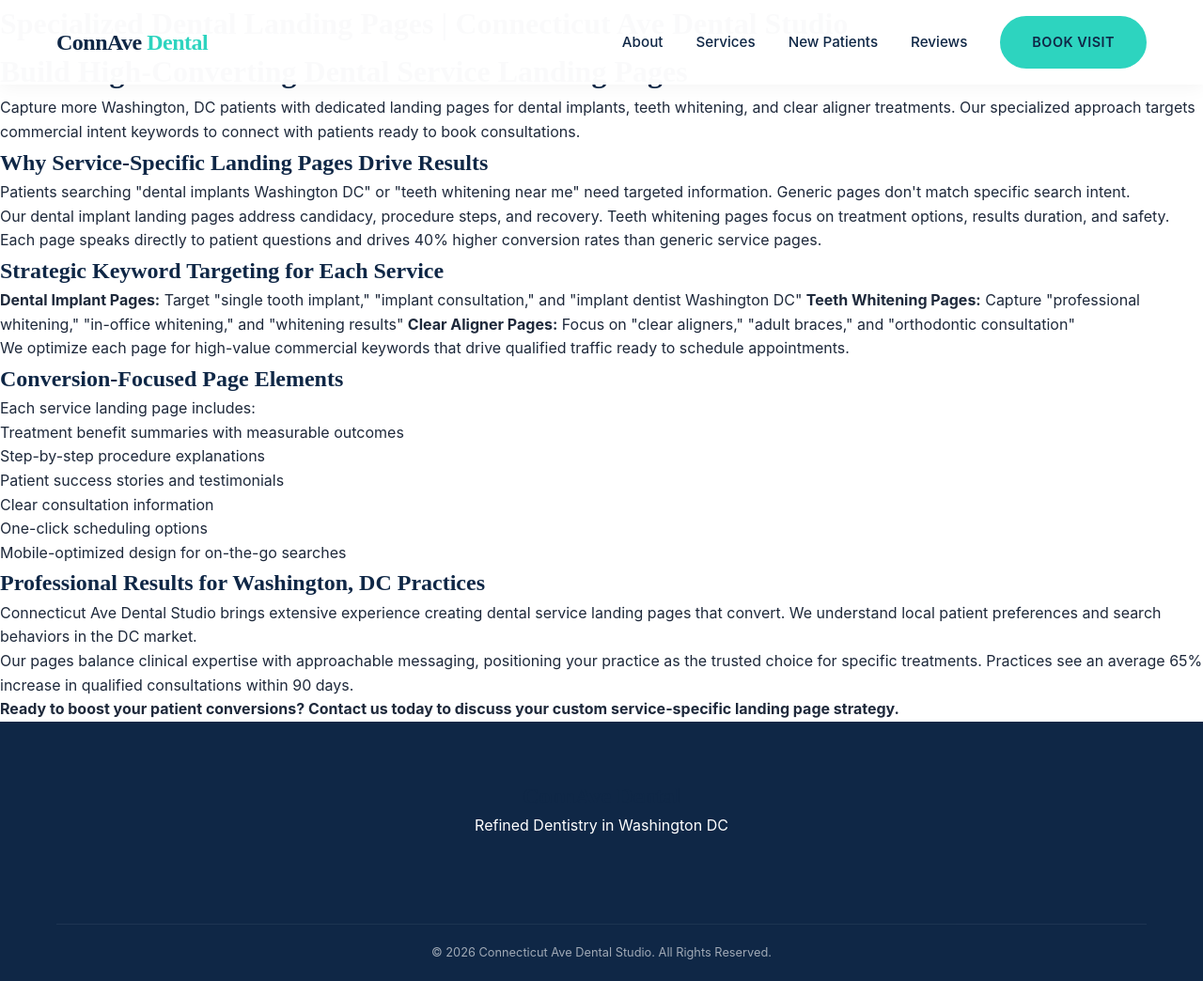
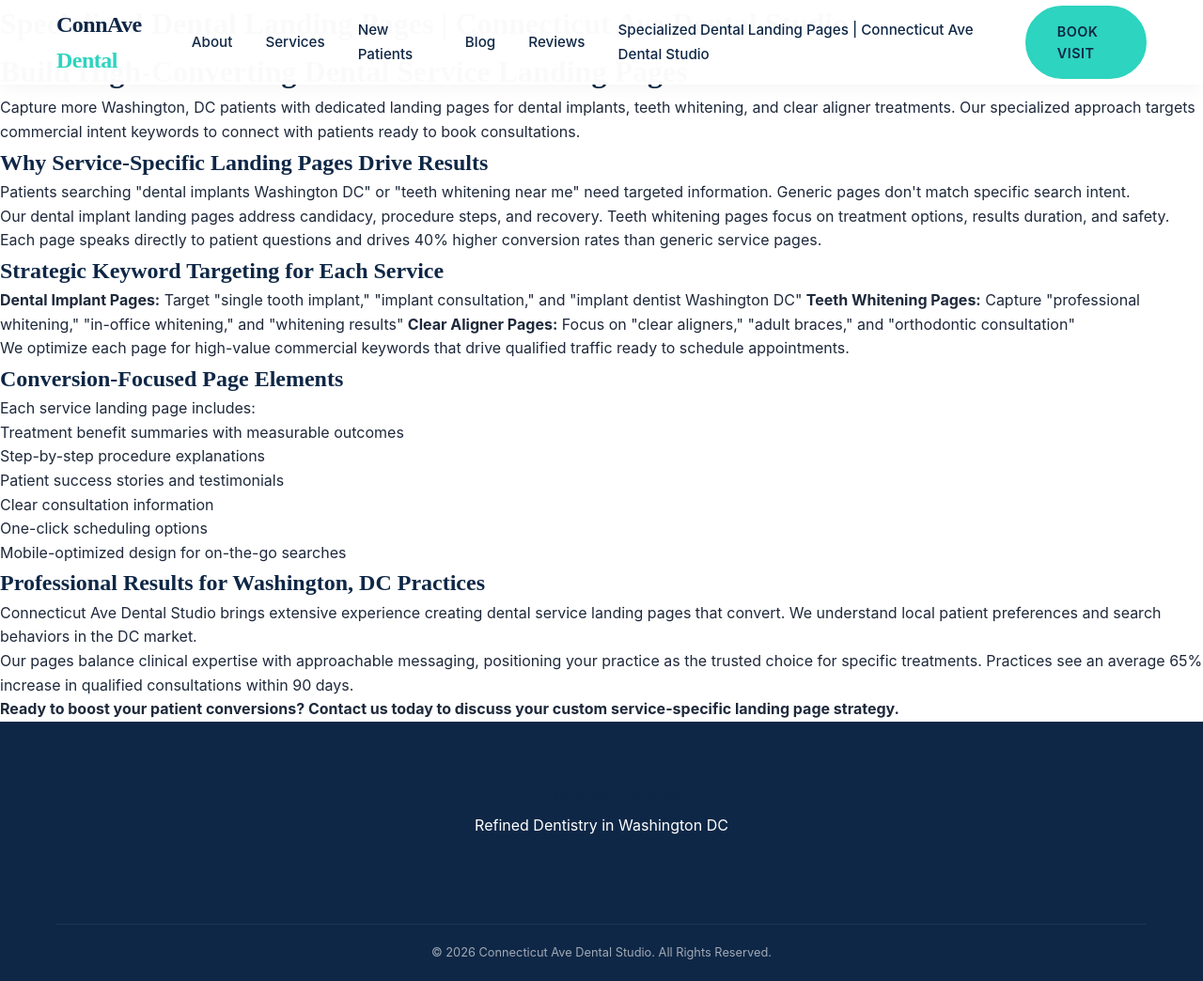
Before and after one commit to asquitt/asquitt.github.io, a Jekyll site: the page 3-service-landing-pages-for-high-value-treatments.html, which Jekyll copies as it is, in a window 1280 px wide and 1044 px high. Shown: the whole window at 94% size. Built offline with Jekyll 4.4.1, drawn with Linux system fonts in a browser that asks for light colours.

Commit message:
Sync navigation

```diff
--- a/3-service-landing-pages-for-high-value-treatments.html
+++ b/3-service-landing-pages-for-high-value-treatments.html
@@ -1,9 +1,10 @@
 <!DOCTYPE html>
+
 <html lang="en">
 <head>
-    <meta charset="UTF-8">
-    <meta name="viewport" content="width=device-width, initial-scale=1.0">
-    <meta name="description" content="Build dedicated dental landing pages that convert. Target commercial intent traffic for implants, whitening & orthodontics in Washington, DC.">
+<meta charset="utf-8"/>
+<meta content="width=device-width, initial-scale=1.0" name="viewport"/>
+<meta content="Build dedicated dental landing pages that convert. Target commercial intent traffic for implants, whitening &amp; orthodontics in Washington, DC." name="description"/>
 <title>Specialized Dental Landing Pages | Connecticut Ave Dental Studio</title>
 <style>
 
@@ -251,17 +252,12 @@
 <a class="logo" href="#">ConnAve <span>Dental</span></a>
 <nav>
 <ul class="nav-menu">
-<li><a href="#about">About</a></li>
-<li><a href="#services">Services</a></li>
-<li><a href="#new-patients">New Patients</a></li>
-<li><a href="#reviews">Reviews</a></li>
-<li><a class="btn btn-primary" href="#contact">Book Visit</a></li>
+<li><a href="#about">About</a></li><li><a href="#services">Services</a></li><li><a href="#new-patients">New Patients</a></li><li><a href="/blog">Blog</a></li><li><a href="#reviews">Reviews</a></li><li><a href="/3-service-landing-pages-for-high-value-treatments.html">Specialized Dental Landing Pages | Connecticut Ave Dental Studio</a></li><li><a class="btn btn-primary" href="#contact">Book Visit</a></li>
 </ul>
 <div class="mobile-toggle"><i class="fas fa-bars"></i></div>
 </nav>
 </div>
 </header>
-
 <main>
 <h1>Specialized Dental Landing Pages | Connecticut Ave Dental Studio</h1>
 <h1>Build High-Converting Dental Service Landing Pages</h1>
```
Lines whose indentation alone changed are shown as unchanged.
